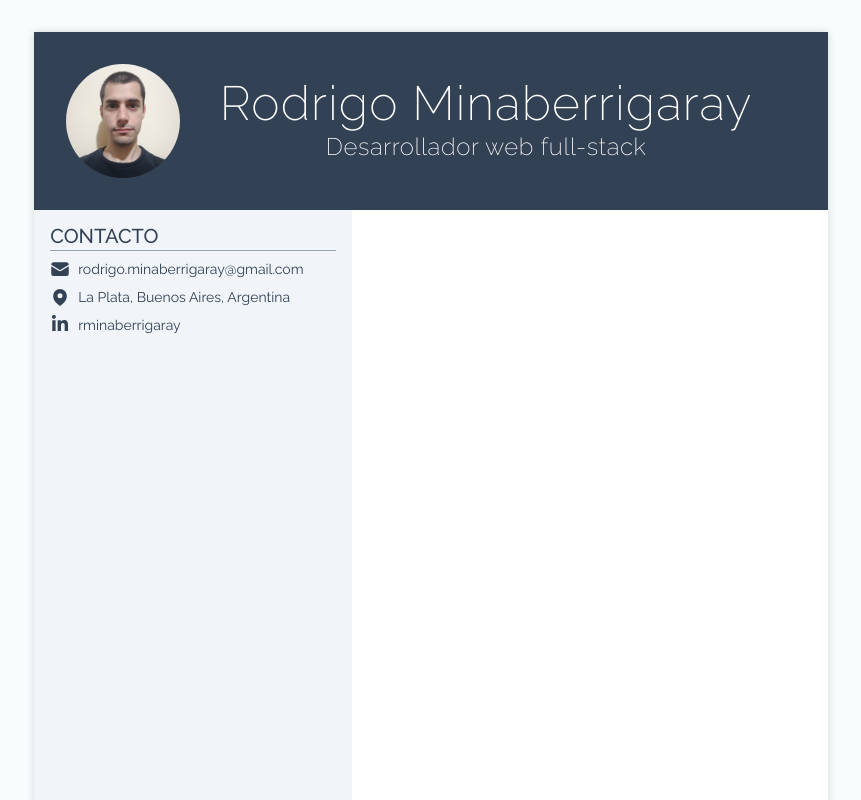
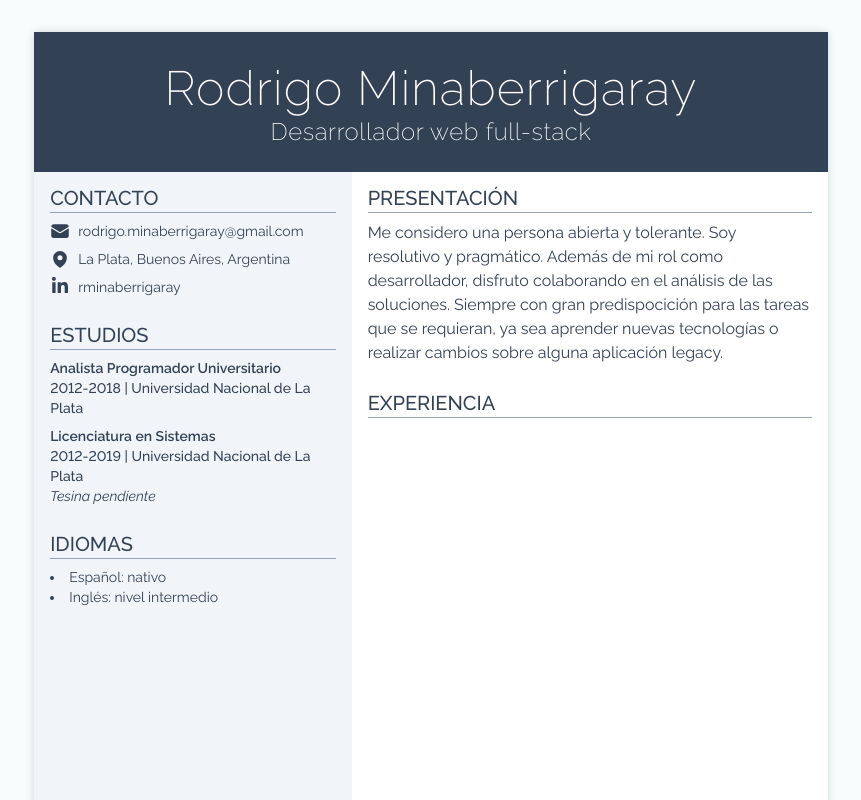
Before and after one commit to rminaberrigaray/resume, a Vue app: page / in a window 1280 px wide. Shown: the top 800 px of the page, without its empty margins (209-1070 px from the left). Built offline with nearby package versions, Linux system fonts and the light colour scheme.

Commit message:
photo removed + education + about me

```diff
--- a/src/App.vue
+++ b/src/App.vue
@@ -12,8 +12,7 @@
     <!-- Page -->
     <div class="flex flex-col mx-auto max-w-a4 md:h-a4 print:h-a4 print:w-a4 bg-white shadow-[0_0_8px_rgba(13,12,12,0.15)] print:shadow-none">
       <!-- Name -->
-      <header class="p-8 md:h-[4.7cm] print:h-[4.7cm] flex items-center space-x-10 bg-slate-700">
-        <img class="h-full rounded-full" alt="Profile picture" src="./assets/images/profile.jpg">
+      <header class="p-8 md:h-[3.7cm] print:h-[3.7cm] flex items- justify-center space-x-10 bg-slate-700">
         <div class="space-y-1">
           <h1 class="text-5xl font-extralight tracking-wide text-white text-center">
             Rodrigo Minaberrigaray
@@ -23,13 +22,13 @@
           </h2>
         </div>
       </header>
-      <div class="flex flex-1 w-full h-full">
-        <div class=" basis-2/5 px-4 py-3 bg-slate-100">
+      <div class="flex flex-1 w-full h-full text-slate-700">
+        <div class="basis-2/5 px-4 py-3 space-y-6 bg-slate-100">
           <section class="space-y-2">
-            <h3 class="text-xl font-medium uppercase text-slate-700 border-b border-slate-400">
+            <h3 class="text-xl font-medium uppercase border-b border-slate-400">
               Contacto
             </h3>
-            <ul class="text-slate-700 text-sm space-y-2 lining-nums">
+            <ul class="text-sm space-y-2 lining-nums">
               <li class="flex items-center space-x-2">
                 <EnvelopeIcon class="w-5 h-5" />
                 <a href="mailto:rodrigo.minaberrigaray@gmail.com">
@@ -48,8 +47,60 @@
               </li>
             </ul>
           </section>
+          <section class="space-y-2">
+            <h3 class="text-xl font-medium uppercase border-b border-slate-400">
+              Estudios
+            </h3>
+            <div class="text-sm lining-nums">
+              <p class="font-semibold">
+                Analista Programador Universitario
+              </p>
+              <p class="font-medium">
+                2012-2018 | Universidad Nacional de La Plata
+              </p>
+            </div>
+            <div class="text-sm lining-nums">
+              <p class="font-semibold">
+                Licenciatura en Sistemas
+              </p>
+              <p class="font-medium">
+                2012-2019 | Universidad Nacional de La Plata
+              </p>
+              <p class="italic">Tesina pendiente</p>
+            </div>
+          </section>
+          <section class="space-y-2">
+            <h3 class="text-xl font-medium uppercase border-b border-slate-400">
+              Idiomas
+            </h3>
+            <ul class="text-sm list-disc list-inside">
+              <li class="">
+                Español: nativo
+              </li>
+              <li class="">
+                Inglés: nivel intermedio
+              </li>
+            </ul>
+          </section>
         </div>
-        <div class="basis-3/5"></div>
+        <div class="basis-3/5 px-4 py-3 space-y-6">
+          <section class="space-y-2">
+            <h3 class="text-xl font-medium uppercase border-b border-slate-400">
+              Presentación
+            </h3>
+            <p class="text-base">
+              Me considero una persona abierta y tolerante. Soy resolutivo y pragmático.
+              Además de mi rol como desarrollador, disfruto colaborando en el análisis de las soluciones.
+              Siempre con gran predispocición para las tareas que se requieran, ya sea aprender
+              nuevas tecnologías o realizar cambios sobre alguna aplicación legacy.
+            </p>
+          </section>
+          <section class="space-y-2">
+            <h3 class="text-xl font-medium uppercase border-b border-slate-400">
+              Experiencia
+            </h3>
+          </section>
+        </div>
       </div>
     </div>
   </main>
```
Also changed, not shown: src/assets/images/profile.jpg (deleted).
